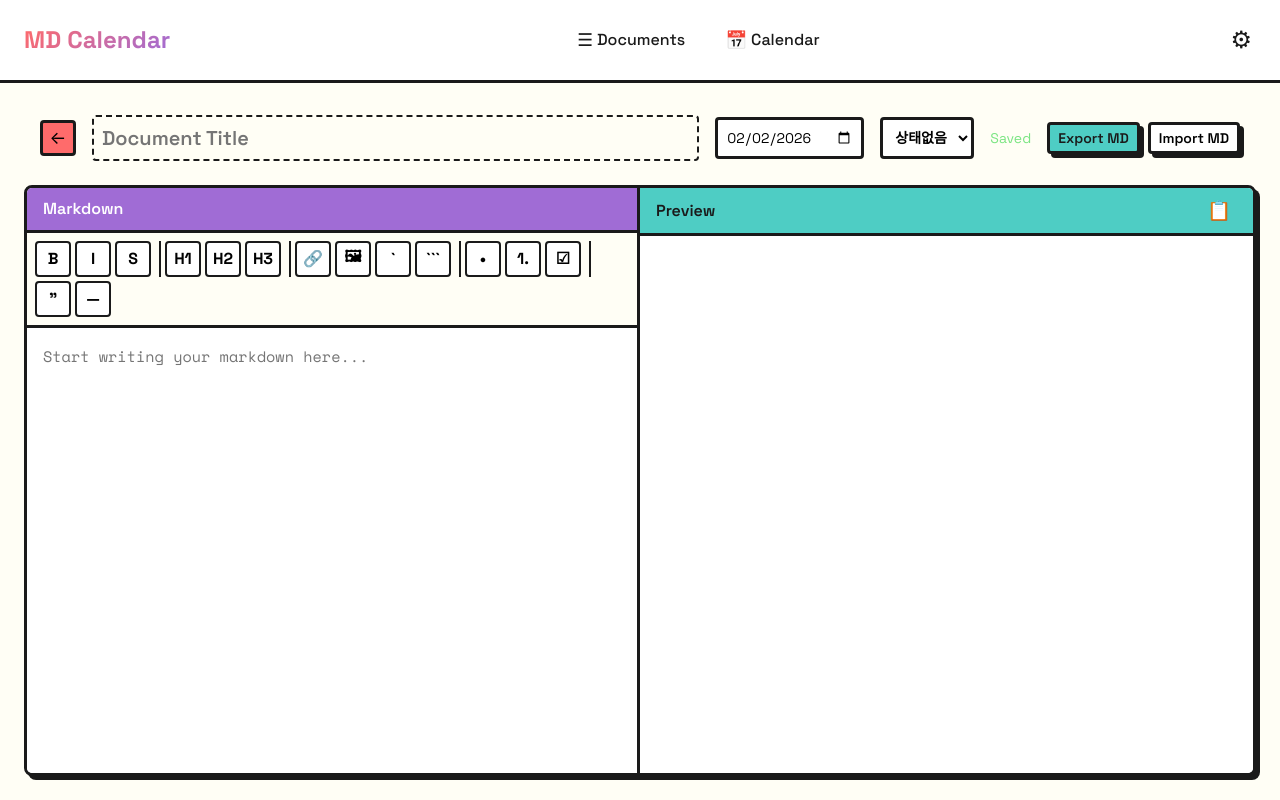
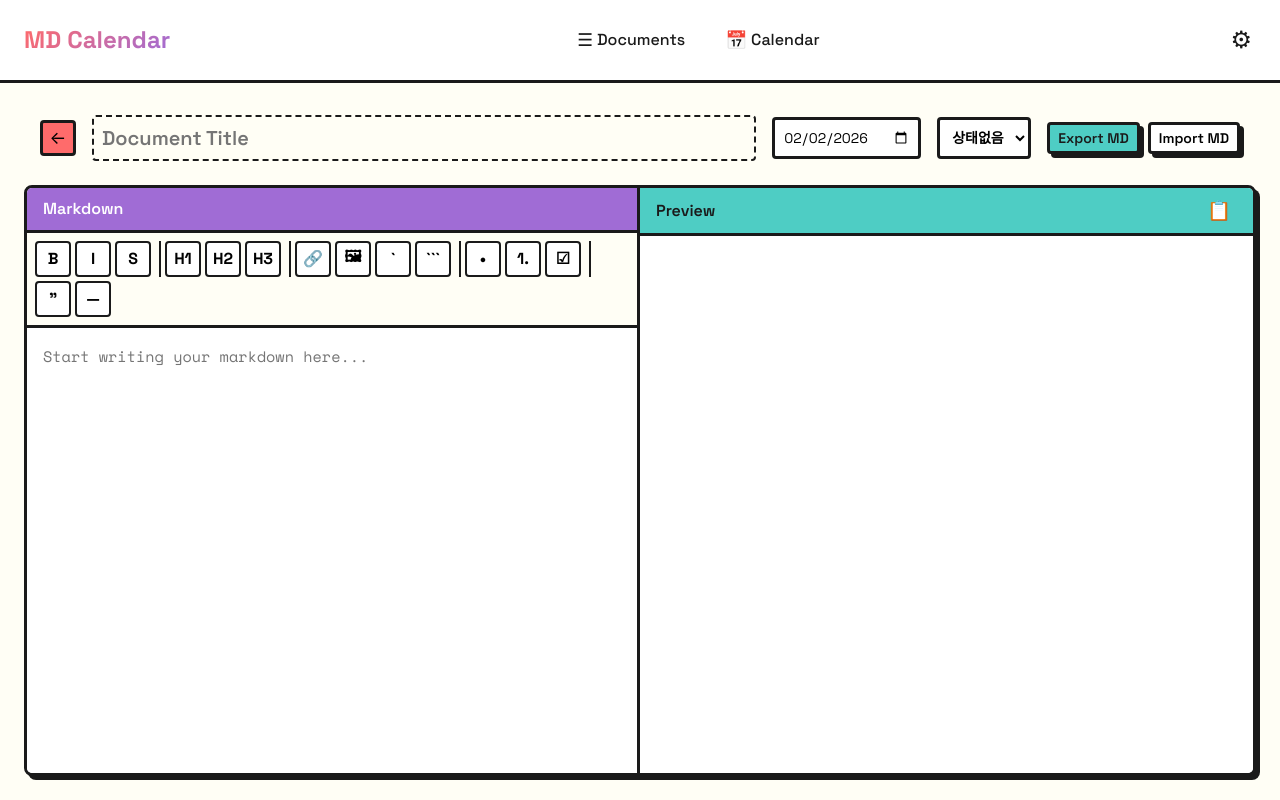
Before and after one commit to bhin-dede/md_calendar, a Next.js app: page /editor in a window 1280 px wide. Built offline with nearby package versions, Linux system fonts and the light colour scheme.

Commit message:
v0.4.0: Calendar status colors, save toast notification
Features:
- Calendar document blocks now show status-based background colors
- Save status shown as toast notification (top center)
- Auto-hide after 1.5s when saved

Fixes:
- React Compiler memoization dependency warning

```diff
--- a/package.json
+++ b/package.json
@@ -1,6 +1,6 @@
 {
   "name": "md_cal",
-  "version": "0.3.0",
+  "version": "0.4.0",
   "private": true,
   "scripts": {
     "dev": "next dev",
--- a/src-tauri/tauri.conf.json
+++ b/src-tauri/tauri.conf.json
@@ -1,7 +1,7 @@
 {
   "$schema": "../node_modules/@tauri-apps/cli/config.schema.json",
   "productName": "MD Calendar",
-  "version": "0.3.0",
+  "version": "0.4.0",
   "identifier": "com.mdcalendar.app",
   "build": {
     "frontendDist": "../out",
--- a/src/components/calendar/Calendar.tsx
+++ b/src/components/calendar/Calendar.tsx
@@ -3,7 +3,7 @@
 import React, { useState, useEffect, useCallback } from 'react';
 import Link from 'next/link';
 import { useRouter } from 'next/navigation';
-import { Document } from '@/lib/types';
+import { Document, STATUS_COLORS } from '@/lib/types';
 import { getDocumentsForMonth, getDateKey } from '@/lib/db';
 
 const WEEKDAYS = ['Sun', 'Mon', 'Tue', 'Wed', 'Thu', 'Fri', 'Sat'];
@@ -80,6 +80,7 @@ function CalendarDay({ year, month, day, isOtherMonth, docs }: CalendarDayProps)
               className="calendar-doc-item"
               title={doc.title || 'Untitled'}
               onClick={(e) => handleDocClick(e, doc.id)}
+              style={{ backgroundColor: STATUS_COLORS[doc.status] }}
             >
               {doc.title || 'Untitled'}
             </div>
--- a/src/components/editor/Editor.tsx
+++ b/src/components/editor/Editor.tsx
@@ -29,14 +29,19 @@ export function Editor({ documentId }: EditorProps) {
   const [date, setDate] = useState(new Date().toISOString().split('T')[0]);
   const [status, setStatus] = useState<DocumentStatus>('none');
   const [saveStatus, setSaveStatus] = useState<SaveStatus>('saved');
+  const [showSaveToast, setShowSaveToast] = useState(false);
   const [currentDocId, setCurrentDocId] = useState<string | null>(documentId || null);
   const [isLoading, setIsLoading] = useState(!!documentId);
 
   const { scheduleAutoSave, cancelAutoSave } = useAutoSave({
     documentId: currentDocId,
-    onSaveStart: () => setSaveStatus('saving'),
+    onSaveStart: () => {
+      setSaveStatus('saving');
+      setShowSaveToast(true);
+    },
     onSaveSuccess: (newId: string) => {
       setSaveStatus('saved');
+      setTimeout(() => setShowSaveToast(false), 1500);
       if (newId !== currentDocId) {
         setCurrentDocId(newId);
         router.replace(`/editor?id=${newId}`);
@@ -128,7 +133,7 @@ export function Editor({ documentId }: EditorProps) {
     } else if (currentDocId) {
       triggerAutoSave({ content: newContent });
     }
-  }, [currentDocId, title, date, router, showToast, handleContentChange, triggerAutoSave]);
+  }, [currentDocId, title, date, status, router, showToast, handleContentChange, triggerAutoSave]);
 
   const handlePreviewContentChange = useCallback((newContent: string) => {
     setContent(newContent);
@@ -483,11 +488,7 @@ export function Editor({ documentId }: EditorProps) {
             ))}
           </select>
         </div>
-        <div className={`save-indicator ${saveStatus}`}>
-          <span>
-            {saveStatus === 'saving' ? 'Saving...' : saveStatus === 'saved' ? 'Saved' : 'Unsaved'}
-          </span>
-        </div>
+
         <div className="flex gap-sm">
           <button className="btn btn-secondary btn-sm" onClick={handleExport}>
             Export MD
@@ -520,6 +521,11 @@ export function Editor({ documentId }: EditorProps) {
         </div>
         <MarkdownPreview content={content} title={title} date={date} onContentChange={handlePreviewContentChange} />
       </div>
+      {showSaveToast && (
+        <div className={`save-toast ${saveStatus}`}>
+          {saveStatus === 'saving' ? 'Saving...' : 'Saved'}
+        </div>
+      )}
     </div>
   );
 }
--- a/src/styles/components.css
+++ b/src/styles/components.css
@@ -303,16 +303,45 @@
   background-color: var(--color-surface);
 }
 
-.save-indicator {
-  display: flex;
-  align-items: center;
-  gap: var(--space-xs);
+.save-toast {
+  position: fixed;
+  top: var(--space-lg);
+  left: 50%;
+  transform: translateX(-50%);
+  padding: var(--space-sm) var(--space-lg);
+  border: var(--border-style);
+  border-radius: var(--radius-sm);
   font-size: 0.875rem;
-  color: var(--color-text-muted);
+  font-weight: 600;
+  z-index: 1000;
+  animation: fadeInDown 0.3s ease;
 }
 
-.save-indicator.saving { color: var(--color-orange); }
-.save-indicator.saved { color: var(--color-green); }
+.save-toast.saving {
+  background-color: var(--color-accent);
+  color: var(--color-text);
+}
+
+.save-toast.unsaved {
+  background-color: var(--color-primary);
+  color: white;
+}
+
+.save-toast.saved {
+  background-color: var(--color-green);
+  color: white;
+}
+
+@keyframes fadeInDown {
+  from {
+    opacity: 0;
+    transform: translateX(-50%) translateY(-20px);
+  }
+  to {
+    opacity: 1;
+    transform: translateX(-50%) translateY(0);
+  }
+}
 
 .document-list {
   display: flex;
@@ -493,19 +522,19 @@
 
 .calendar-doc-item {
   padding: 2px var(--space-xs);
-  background-color: var(--color-purple);
-  color: white;
+  color: var(--color-text);
   border-radius: 2px;
   font-size: 0.7rem;
-  font-weight: 500;
+  font-weight: 600;
   white-space: nowrap;
   overflow: hidden;
   text-overflow: ellipsis;
   cursor: pointer;
+  border: 1px solid var(--color-border);
 }
 
 .calendar-doc-item:hover {
-  background-color: var(--color-primary);
+  filter: brightness(0.9);
 }
 
 .calendar-more {
```
Also changed, not shown: 1 other file (tests, documents, lock files or other folders).
